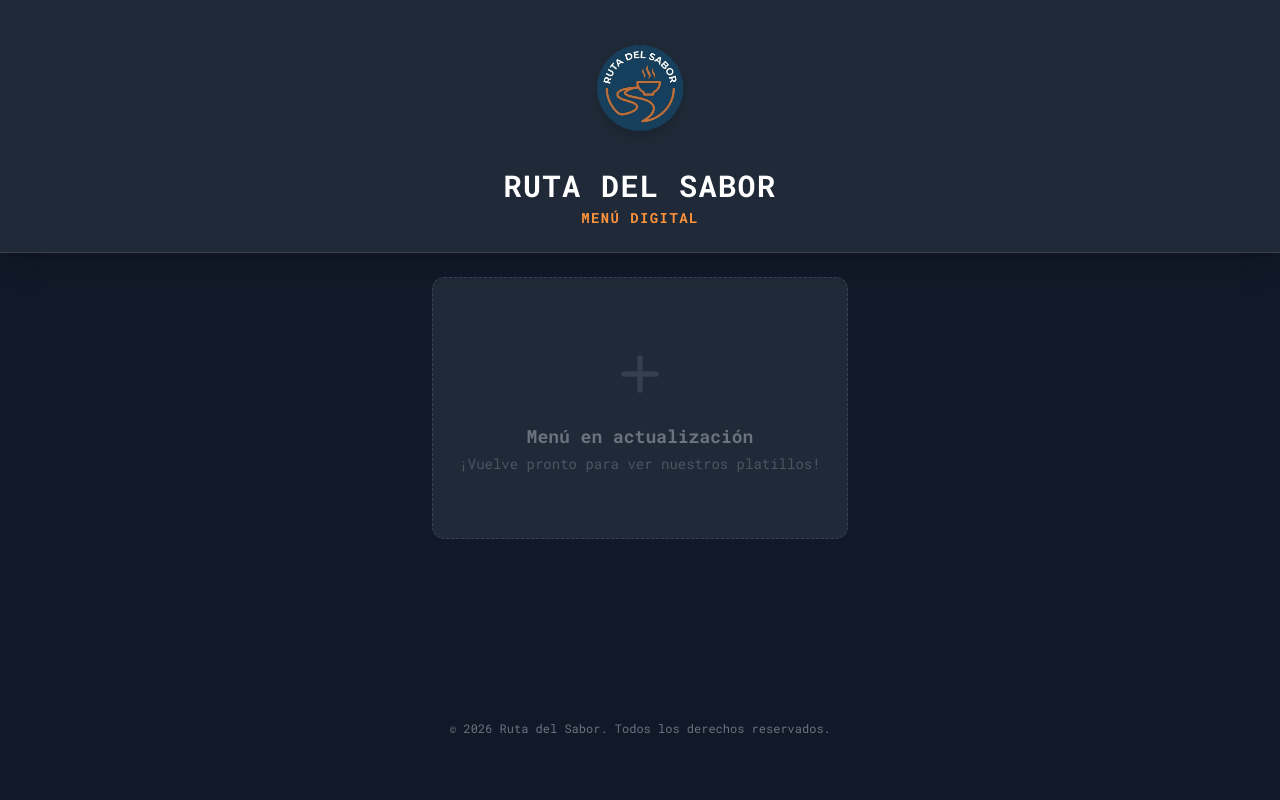
After one commit to Andres190103/RutaDelSabor, a Django app: page /menu-digital/ in a window 1280 px wide. The commit adds this page. Run offline with Django 5.2, Linux system fonts and the light colour scheme; data that the repository does not hold is empty; parts of the project's set-up code (start-up, migrations or seed data) failed here and were passed over; some libraries are stand-ins or nearby versions.

Commit message:
Creacion de la vista Menu para los clientes e implementacion de codigo qr para acceder a dicho menu

```diff
--- a/Ventas/urls.py
+++ b/Ventas/urls.py
@@ -12,4 +12,6 @@ urlpatterns = [
     path('orden/delete/<int:pk>/', DeleteViewOrden.as_view(), name='orden_delete'),
 
     path('orden/exportar/', exportar_csv, name='exportar_ventas'),
+
+    path('orden/<int:pk>/entregar/', orden_entregar, name='orden_entregar'),
 ]
--- a/foodtruck/urls.py
+++ b/foodtruck/urls.py
@@ -1,5 +1,6 @@
 from django.urls import path
 from .views import *
+from . import views
 
 urlpatterns = [
     path('create/', ProductoCreateView.as_view(), name='producto_create'),
@@ -7,5 +8,7 @@ urlpatterns = [
     path('update/<int:pk>/', ProductoUpdateView.as_view(), name='producto_update'),
     path('home/', HomeView.as_view(), name='start_home'),
     path('delete/<int:pk>/', ProductoDeleteView.as_view(), name='producto_delete'),
+    path('menu-digital/', views.menu_cliente, name='menu_cliente'),
+
 
 ]
--- a/foodtruck/views.py
+++ b/foodtruck/views.py
@@ -7,7 +7,7 @@ from django.db import transaction # Importante para guardar receta y producto ju
 
 from .models import Producto
 from Ventas.models import Orden, DetalleOrden
-from Inventario.models import Ingrediente
+from .models import Ingrediente, Producto
 from .forms import ProductoForm, RecetaFormSet
 from django.utils import timezone
 from datetime import timedelta
@@ -159,3 +159,12 @@ class ProductoDeleteView(LoginRequiredMixin, AdminRequiredMixin, DeleteView):
     model = Producto
     template_name = 'FoodTruck/producto_confirm_delete.html'
     success_url = reverse_lazy('menu_list')
+
+def menu_cliente(request):
+    productos = Producto.objects.all()
+
+    context = {
+        'productos': productos,
+        'nombre_negocio': "Ruta del Sabor"
+    }
+    return render(request, 'FoodTruck/menu_cliente.html', context)
--- /dev/null
+++ b/templates/FoodTruck/menu_cliente.html
@@ -0,0 +1,65 @@
+{% load static %}
+<!DOCTYPE html>
+<html lang="es">
+<head>
+    <meta charset="UTF-8">
+    <meta name="viewport" content="width=device-width, initial-scale=1.0">
+    <title>Menú - {{ nombre_negocio }}</title>
+    <script src="https://cdn.tailwindcss.com"></script>
+    <link href="https://fonts.googleapis.com/css2?family=Roboto+Mono:wght@400;700;900&display=swap" rel="stylesheet">
+    <style>
+        body { font-family: 'Roboto Mono', monospace; }
+    </style>
+</head>
+<body class="bg-gray-900 text-gray-100 pb-12 min-h-screen flex flex-col">
+
+    <header class="bg-gray-800 p-6 shadow-xl border-b border-gray-700 mb-6 text-center sticky top-0 z-50">
+        <div class="inline-flex items-center justify-center w-[150px] h-32 mb-4 mx-auto">
+            <img src="{% static 'img/logo.png' %}" alt="Logo Ruta del Sabor" class="w-full h-full object-contain drop-shadow-lg">
+        </div>
+        <h1 class="text-2xl md:text-3xl font-black tracking-wider text-white uppercase">{{ nombre_negocio }}</h1>
+        <p class="text-orange-400 mt-1 font-bold text-sm tracking-widest">MENÚ DIGITAL</p>
+    </header>
+
+    <main class="container mx-auto px-4 max-w-md space-y-4 flex-grow">
+        {% for producto in productos %}
+        <div class="bg-gray-800 p-4 md:p-5 rounded-xl shadow-lg border border-gray-700 flex items-center gap-4 transition-transform active:scale-95">
+
+            <div class="flex-shrink-0">
+                {% if producto.imagen %}
+                    <img src="{{ producto.imagen.url }}" alt="{{ producto.nombre }}" class="w-24 h-24 object-cover rounded-lg shadow-sm border border-gray-600">
+                {% else %}
+                    <div class="flex items-center justify-center w-24 h-24 bg-gray-900 rounded-lg shadow-sm border border-gray-700">
+                        <svg class="w-8 h-8 text-gray-600" fill="none" stroke="currentColor" viewBox="0 0 24 24"><path stroke-linecap="round" stroke-linejoin="round" stroke-width="2" d="M4 16l4.586-4.586a2 2 0 012.828 0L16 16m-2-2l1.586-1.586a2 2 0 012.828 0L20 14m-6-6h.01M6 20h12a2 2 0 002-2V6a2 2 0 00-2-2H6a2 2 0 00-2 2v12a2 2 0 002 2z"></path></svg>
+                    </div>
+                {% endif %}
+            </div>
+
+            <div class="flex-1">
+                <h2 class="text-lg md:text-xl font-bold text-white leading-tight uppercase">{{ producto.nombre }}</h2>
+
+                {% if producto.descripcion %}
+                    <p class="text-xs text-gray-400 mt-2 line-clamp-2">{{ producto.descripcion }}</p>
+                {% endif %}
+
+                <div class="mt-3 flex items-center justify-between border-t border-gray-700 pt-3">
+                    <span class="text-orange-500 font-black text-2xl">${{ producto.precio }}</span>
+                    <span class="text-[9px] bg-gray-900 text-gray-400 px-2 py-1 rounded border border-gray-700 tracking-wider">ORDENA EN CAJA</span>
+                </div>
+            </div>
+        </div>
+        {% empty %}
+        <div class="flex flex-col items-center justify-center py-16 text-gray-500 bg-gray-800 rounded-xl border border-gray-700 border-dashed">
+            <svg class="w-16 h-16 mb-4 opacity-30" fill="none" stroke="currentColor" viewBox="0 0 24 24"><path stroke-linecap="round" stroke-linejoin="round" stroke-width="2" d="M12 6v6m0 0v6m0-6h6m-6 0H6"></path></svg>
+            <p class="text-lg font-bold">Menú en actualización</p>
+            <p class="text-sm opacity-60 mt-1">¡Vuelve pronto para ver nuestros platillos!</p>
+        </div>
+        {% endfor %}
+    </main>
+
+    <footer class="mt-8 text-center text-gray-500 text-xs pb-4">
+        <p>&copy; {% now "Y" %} {{ nombre_negocio }}. Todos los derechos reservados.</p>
+    </footer>
+
+</body>
+</html>
```
Also changed, not shown: Ventas/views.py (+11 -1 lines), templates/FoodTruck/home.html (+14 -0 lines), templates/Ventas/orden_entregar_confirm.html (added, +23 -0 lines), templates/Ventas/orden_form.html (+49 -5 lines), templates/Ventas/orden_list.html (+15 -7 lines).
